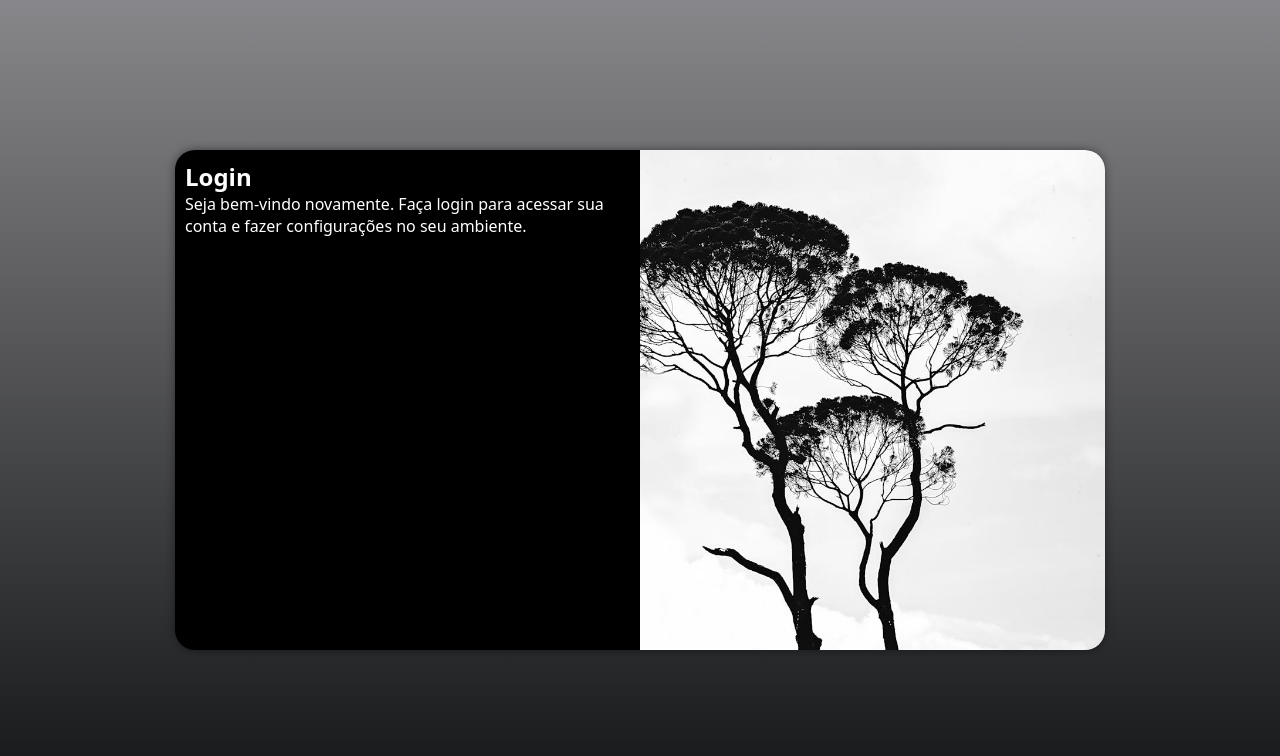
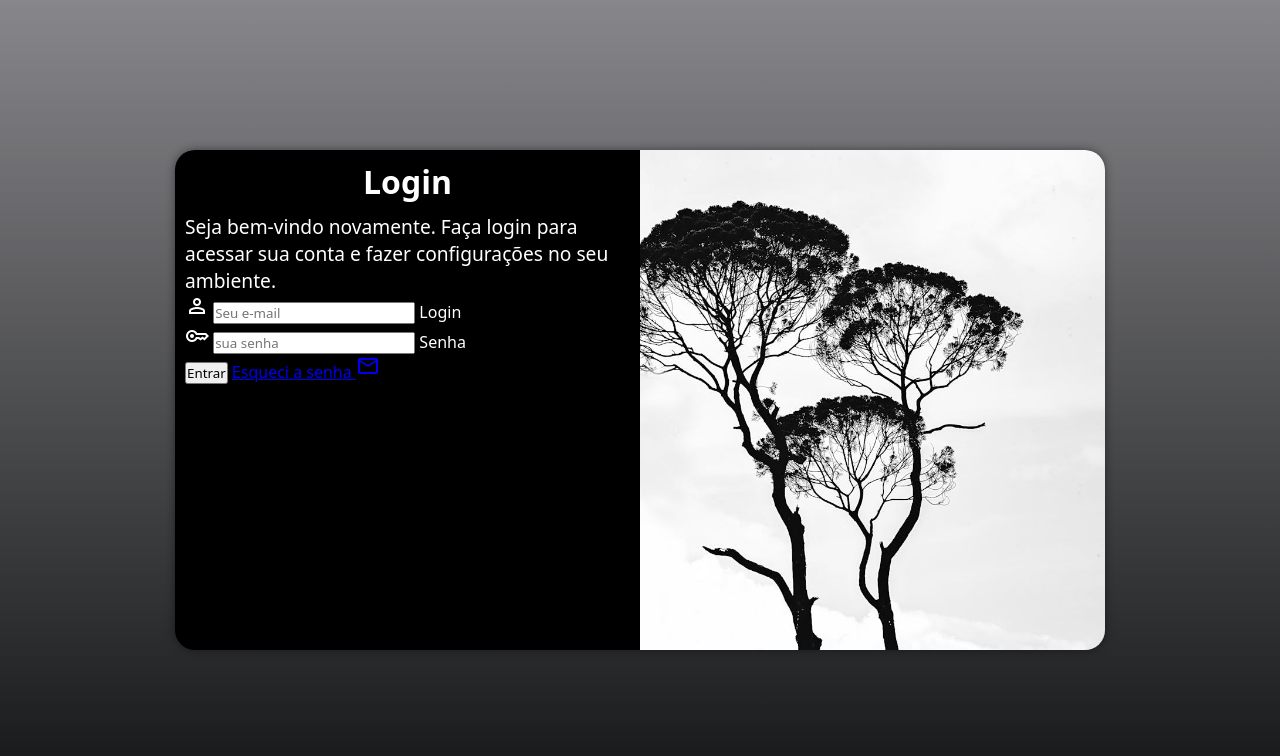
Before and after one commit to Brunohpiovan/projeto-login, a plain HTML site: page index.html in a window 1280 px wide. Drawn offline with nearby package versions, Linux system fonts and the light colour scheme.

Commit message:
Adicionei o formulario

```diff
--- a/estilos/media-query.css
+++ b/estilos/media-query.css
@@ -10,13 +10,21 @@
     }
     section#login > div#imagem{
         float: left;
-        width: 30%;
+        width: 35%;
         height: 100%;
         background-position: bottom;
     }
     section#login > div#formulario{
         float: right;
-        width: 70%;
+        width: 65%;
+    }
+    div#formulario > h1{
+        text-align: center;
+        margin-bottom: 10px;
+        font-size: 2em;
+    }
+    div#formulario > p{
+        font-size: 1.2em;
     }
 }
 @media screen and (min-width: 992px) {
@@ -35,5 +43,13 @@
         float: left;
         width: 50%;
     }
+    div#formulario > h1{
+        text-align: center;
+        margin-bottom: 10px;
+        font-size: 2em;
+    }
+    div#formulario > p{
+        font-size: 1.2em;
+    }
 
 }
--- a/estilos/style.css
+++ b/estilos/style.css
@@ -56,3 +56,10 @@ section#login > div#formulario{
     padding: 10px;
     display: block;
 }
+div#formulario > h1{
+    text-align: center;
+    margin-bottom: 10px;
+}
+div#formulario > p{
+    font-size: 0.8em;
+}
--- a/index.html
+++ b/index.html
@@ -4,6 +4,7 @@
     <meta charset="UTF-8">
     <meta name="viewport" content="width=device-width, initial-scale=1.0">
     <title>Tela de login</title>
+    <link rel="stylesheet" href="https://fonts.googleapis.com/css2?family=Material+Symbols+Outlined:opsz,wght,FILL,GRAD@20..48,100..700,0..1,-50..200" />
     <link rel="stylesheet" href="estilos/style.css">
     <link rel="stylesheet" href="estilos/media-query.css">
 </head>
@@ -17,7 +18,24 @@
                 <h1>Login</h1>
                 <p>Seja bem-vindo novamente. Faça login para acessar sua conta e fazer configurações no seu ambiente.</p>
                 <form action="login.php" method="post">
-
+                    <div class="campo">
+                        <span class="material-symbols-outlined">
+                            person
+                            </span>
+                        <input type="email" name="login" id="ilogin" placeholder="Seu e-mail" autocomplete="email" required maxlength="30">
+                          <label for="ilogin">Login</label>
+                    </div>
+                    <div class="campo">
+                        <span class="material-symbols-outlined">
+                            key
+                            </span>
+                        <input type="password" name="senha" id="isenha" placeholder="sua senha" autocomplete="current-password" required minlength="8" maxlength="20">
+                         <label for="isenha">Senha</label>
+                    </div>
+                    <input type="submit" value="Entrar">
+                    <a href="#">Esqueci a senha <span class="material-symbols-outlined">
+                        mail
+                        </span></a>
                 </form>
             </div>
         </section>
```
